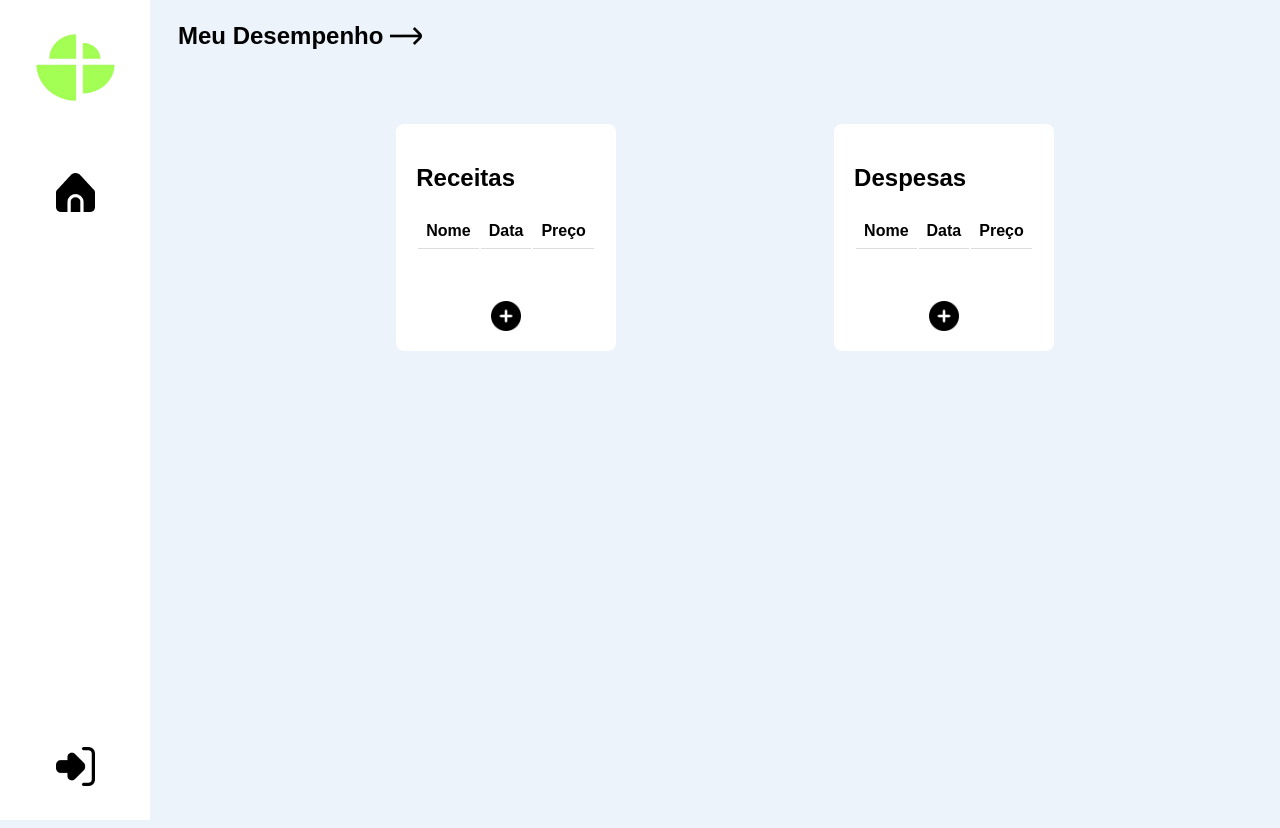
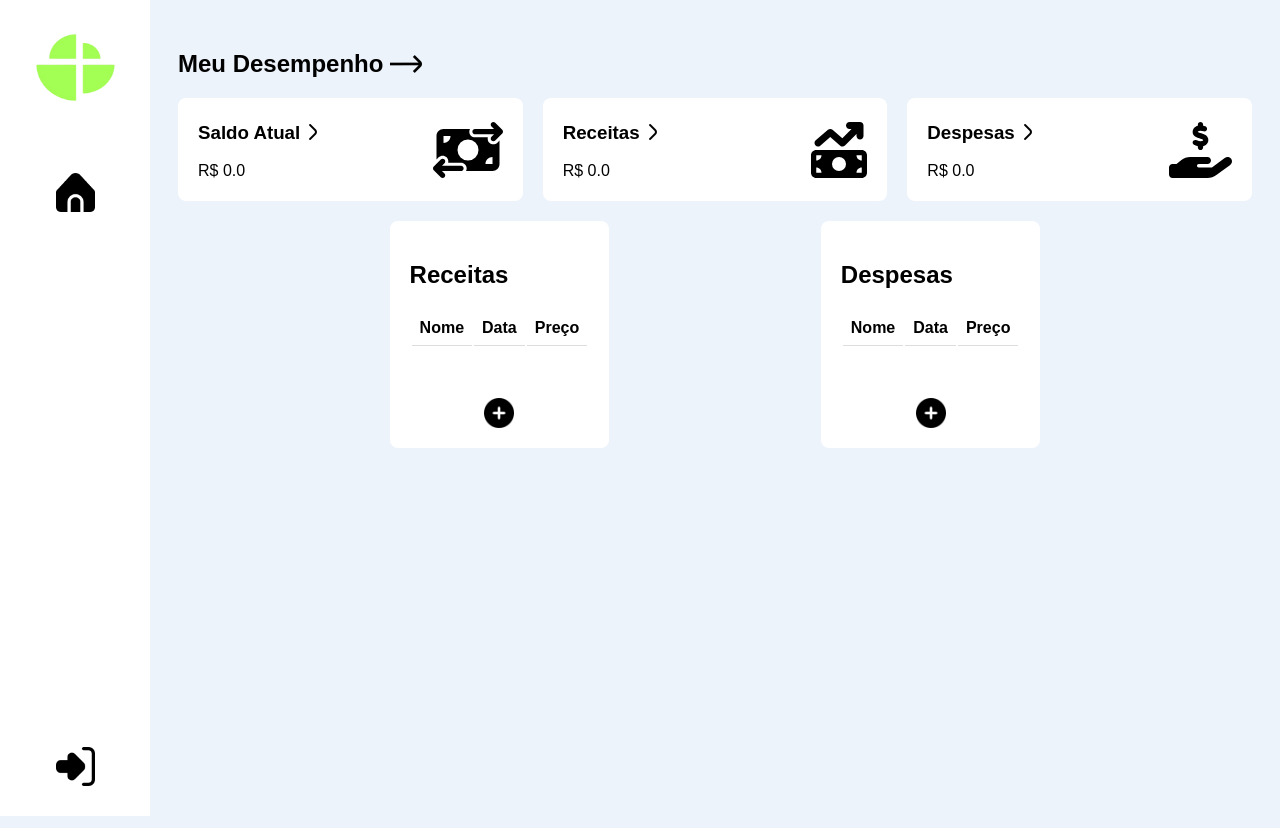
Before and after one commit to JoaoPedroBarros1/CashControlDesktop, a Flask app: page /dashboard in a window 1280 px wide. Run offline with Flask 3, Linux system fonts and the light colour scheme; the visitor is signed in with stand-in values (Sample User, id 1); lists and menus that the app fills with data are empty.

Commit message:
Final update

```diff
--- a/app.py
+++ b/app.py
@@ -77,7 +77,9 @@ def dashboard():
         for despesa in list_despesas:
             total_despesas += float(despesa.valor_despesa)
 
-        total_saldo = total_receitas - total_despesas
+        total_receitas = round(total_receitas, 2)
+        total_despesas = round(total_despesas, 2)
+        total_saldo = round((total_receitas - total_despesas), 2)
 
         return render_template('dashboard.html',
                                receitas=list_receitas,
--- a/templates/dashboard.html
+++ b/templates/dashboard.html
@@ -29,7 +29,7 @@
             margin-bottom: 20px;
         }
 
-        .sidebar a.home { /* Adicionando margem à esquerda para alinhar com a logo */
+        .sidebar a.home {
             margin-left: 10px;
         }
 
@@ -57,54 +57,15 @@
             height: 39px;
         }
 
-        .main-panel {
-            margin-left: 170px;
-            padding: 20px;
-        }
-
-        .main-panel h2 {
-            margin-bottom: 20px;
-        }
-
         .card {
             background-color: #ffffff;
             border-radius: 8px;
-            padding: 20px;
-            margin-bottom: 20px; /* Adicionando espaço entre os cards */
-        }
+            padding: 5px 20px;
 
-        .card h3 {
-            margin-bottom: 10px;
-        }
-
-        .card {
-            /* Outros estilos existentes */
             display: flex;
-            flex-direction: column;
+            justify-content: space-between;
             align-items: center;
-        }
-
-        .card .icon {
-            margin-bottom: 10px; /* Adiciona espaçamento entre a imagem e os outros elementos */
-        }
-
-        .tres-cards {
-            display: flex;
-            justify-content: space-around; /* Distribuindo os cards horizontalmente */
-            align-items: center; /* Centralizando verticalmente */
-            margin-bottom: 20px;
-        }
-
-        .list-container {
-            display: flex;
-            gap: 30px;
-            margin-top: 100px;
-            justify-content: center;
-            margin-bottom: 20px;
-        }
-
-        .list {
-            max-width: 400px; /* Limitar a largura da lista para melhor legibilidade */
+            flex: 1;
         }
 
         .list-item {
@@ -130,7 +91,7 @@
 
         .list-item table th:first-child,
         .list-item table td:first-child {
-            width: 30%; /* Ajustando a largura da primeira coluna */
+            width: 30%;
         }
 
         .list-item img {
@@ -154,21 +115,30 @@
             </form>
         </div>
     </div>
-    <div style="margin-left: 170px">
+    <div style="margin-left: 150px; padding: 20px">
         <h2>Meu Desempenho <img style="height: 2rem; margin-bottom: -0.5rem" src="../static/img/seta-para-a-direita.png" alt="Seta"></h2>
 
-        <div>
-            <div>
-                <div></div>
-                <img />
+        <div style="display: flex; justify-content: space-evenly; gap: 20px; margin-bottom: 20px">
+            <div class="card">
+                <div>
+                    <h3>Saldo Atual <img style="height: 1rem; margin-bottom: -0.1rem" src="../static/img/angulo-direito.png" alt="Seta"></h3>
+                    <p>R$ {{ total_saldo }}</p>
+                </div>
+                <img style="height: 3.5rem" src="../static/img/saldo.svg" alt="Saldo" class="icon">
             </div>
-            <div>
-                <div></div>
-                <img />
+            <div class="card">
+                <div>
+                    <h3>Receitas <img style="height: 1rem; margin-bottom: -0.1rem" src="../static/img/angulo-direito.png" alt="Seta"></h3>
+                    <p>R$ {{ total_receitas }}</p>
+                </div>
+                <img style="height: 3.5rem" src="../static/img/receitas.svg" alt="Receitas" class="icon">
             </div>
-            <div>
-                <div></div>
-                <img />
+            <div class="card">
+                <div>
+                    <h3>Despesas <img style="height: 1rem; margin-bottom: -0.1rem" src="../static/img/angulo-direito.png" alt="Seta"></h3>
+                    <p>R$ {{ total_despesas }}</p>
+                </div>
+                <img style="height: 3.5rem" src="../static/img/despesas.svg" alt="Despesas" class="icon">
             </div>
         </div>
 
@@ -224,86 +194,5 @@
             </div>
         </div>
     </div>
-
-<!--    <div style="display: flex; flex-direction: column">-->
-<!--        <div class="main-panel">-->
-<!--            <h2>Meu Desempenho <img style="height: 2rem; margin-bottom: -0.5rem" src="../static/img/seta-para-a-direita.png" alt="Seta"></h2>-->
-<!--            <div class="Desempenho">-->
-<!--                <div class="tres-cards">-->
-<!--                    <div class="card">-->
-<!--                        <img src="../static/img/saldo.svg" alt="Saldo" class="icon"> &lt;!&ndash; Nova imagem &ndash;&gt;-->
-<!--                        <h3>Saldo Atual <img style="height: 1.5rem; margin-bottom: -0.4rem" src="../static/img/angulo-direito.png" alt="Seta"></h3>-->
-<!--                        <p>R$ {{ total_saldo }}</p>-->
-<!--                    </div>-->
-<!--                    <div class="card">-->
-<!--                        <img src="../static/img/receitas.svg" alt="Receitas" class="icon">-->
-<!--                        <h3>Receitas <img style="height: 1.5rem; margin-bottom: -0.4rem" src="../static/img/angulo-direito.png" alt="Seta"></h3>-->
-<!--                        <p>R$ {{ total_receitas }}</p>-->
-<!--                    </div>-->
-<!--                    <div class="card">-->
-<!--                        <img src="../static/img/despesas.svg" alt="Despesas" class="icon">-->
-<!--                        <h3>Despesas <img style="height: 1.5rem; margin-bottom: -0.4rem" src="../static/img/angulo-direito.png" alt="Seta"></h3>-->
-<!--                        <p>R$ {{ total_despesas }}</p>-->
-<!--                    </div>-->
-<!--                </div>-->
-<!--            </div>-->
-<!--        </div>-->
-
-<!--        <div class="list-container">-->
-<!--            <div class="list">-->
-<!--                <div class="list-item">-->
-<!--                    <h2>Receitas</h2>-->
-<!--                    <table>-->
-<!--                        <thead>-->
-<!--                            <tr>-->
-<!--                                <th>Nome</th>-->
-<!--                                <th>Data</th>-->
-<!--                                <th>Preço</th>-->
-<!--                            </tr>-->
-<!--                        </thead>-->
-<!--                        <tbody>-->
-<!--                            {% for receita in receitas %}-->
-<!--                                <tr>-->
-<!--                                    <th>{{ receita.nome }}</th>-->
-<!--                                    <th>{{ receita.data_emissao }}</th>-->
-<!--                                    <th>{{ receita.valor_receita }}</th>-->
-<!--                                </tr>-->
-<!--                            {% endfor %}-->
-<!--                        </tbody>-->
-<!--                    </table>-->
-<!--                    <a href="{{ url_for('receitas') }}">-->
-<!--                        <img class="adc" src="../static/img/adicionar.png" alt="Seta">-->
-<!--                    </a>-->
-<!--                </div>-->
-<!--            </div>-->
-
-<!--            <div class="list">-->
-<!--                <div class="list-item">-->
-<!--                    <h2>Despesas</h2>-->
-<!--                    <table>-->
-<!--                        <thead>-->
-<!--                            <tr>-->
-<!--                                <th>Nome</th>-->
-<!--                                <th>Data</th>-->
-<!--                                <th>Preço</th>-->
-<!--                            </tr>-->
-<!--                        </thead>-->
-<!--                        <tbody>-->
-<!--                            {% for despesa in despesas %}-->
-<!--                                <tr>-->
-<!--                                    <th>{{ despesa.nome }}</th>-->
-<!--                                    <th>{{ despesa.data_emissao }}</th>-->
-<!--                                    <th>{{ despesa.valor_despesa }}</th>-->
-<!--                                </tr>-->
-<!--                            {% endfor %}-->
-<!--                        </tbody>-->
-<!--                    </table>-->
-<!--                    <a href="{{ url_for('despesas') }}">-->
-<!--                        <img class="adc" src="../static/img/adicionar.png" alt="Seta">-->
-<!--                    </a>-->
-<!--                </div>-->
-<!--            </div>-->
-<!--        </div>-->
-<!--    </div>-->
 </body>
 </html>
```
